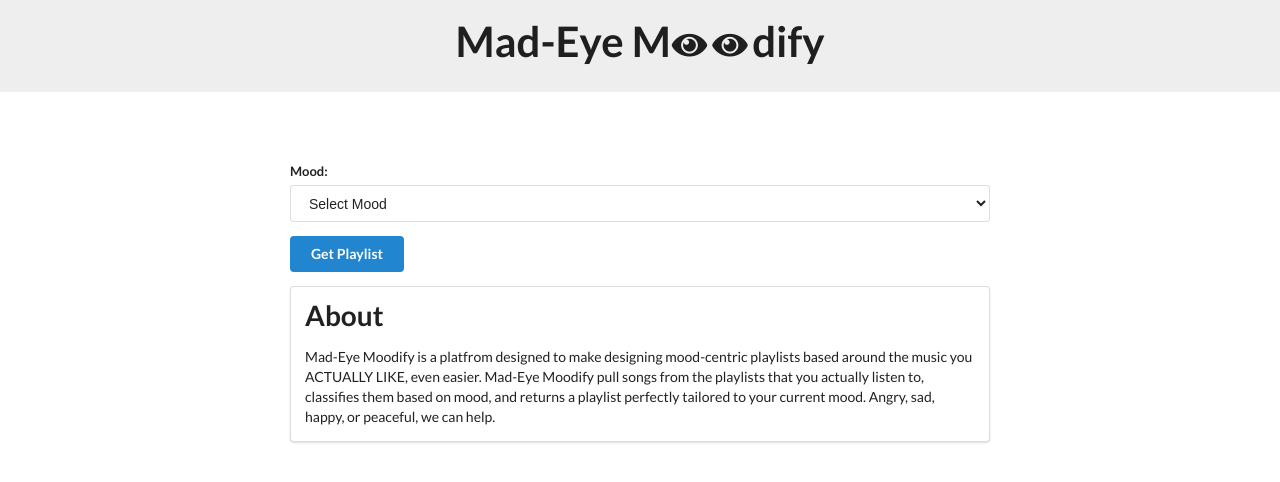
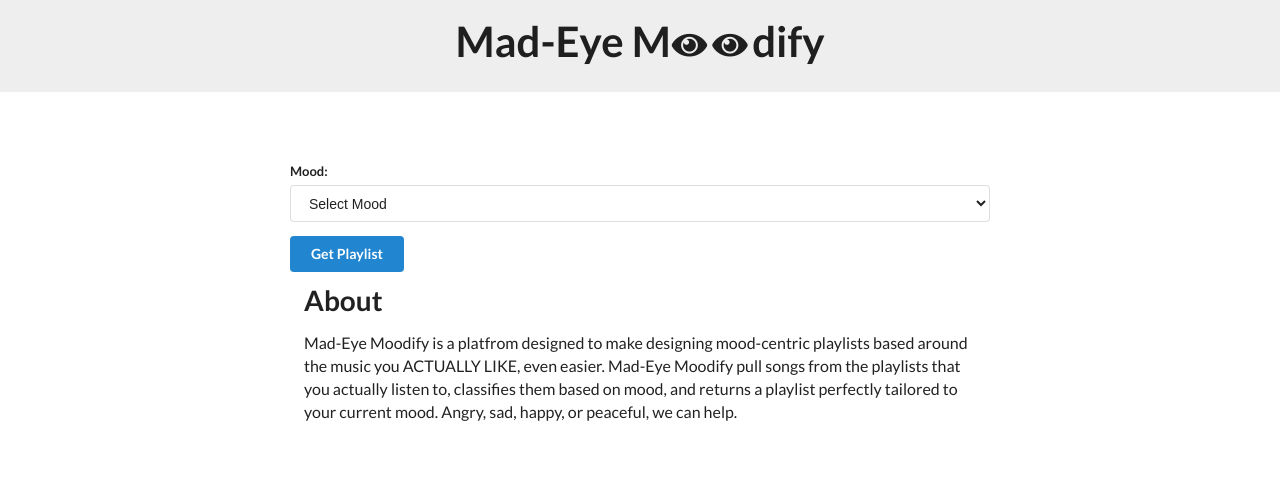
Before and after one commit to benknoble/mad-eye-moody, a plain HTML site: page index.html in a window 1280 px wide. Drawn offline with nearby package versions, Linux system fonts and the light colour scheme.

Commit message:
Style changes

```diff
--- a/index.html
+++ b/index.html
@@ -41,12 +41,13 @@
                     Get Playlist
                 </div>
             </div>
-            <div v-if="playlistReturned">
-                <p>Playlist Returned</p>
+            <div class="ui centered padded grid">
+                <div class="row">
+                    <div class="eight wide column" v-if="playlistReturned">
                         <iframe :src="playlistURL" width="300" height="380" frameborder="0" allowtransparency="true" allow="encrypted-media"></iframe>
                     </div>
-        </div>
-        <div class="ui segment">
+                    <div :class="playlistReturned ? 'eight wide column' : 'sixteen wide column'">
+                        <div>
                             <h1 class="ui header">About</h1>
                             <p>Mad-Eye Moodify is a platfrom designed to make designing mood-centric playlists based around the music you ACTUALLY LIKE, even easier.
                                 Mad-Eye Moodify pull songs from the playlists that you actually listen to, classifies them based on mood, and returns a playlist
@@ -54,6 +55,10 @@
                             </p>
                         </div>
                     </div>
+                </div>
+            </div>
+        </div>
+    </div>
     <script src="https://cdnjs.cloudflare.com/ajax/libs/semantic-ui/2.3.3/semantic.min.js" integrity="sha256-0gIvTkdsp0OOeV8tx3UTdi3ehppGwZbzQMvZJYhbzsE=" crossorigin="anonymous"></script>
 </body>
 </html>
```
Also changed, not shown: static/favicon.ico (added). Lines whose indentation alone changed are shown as unchanged.
